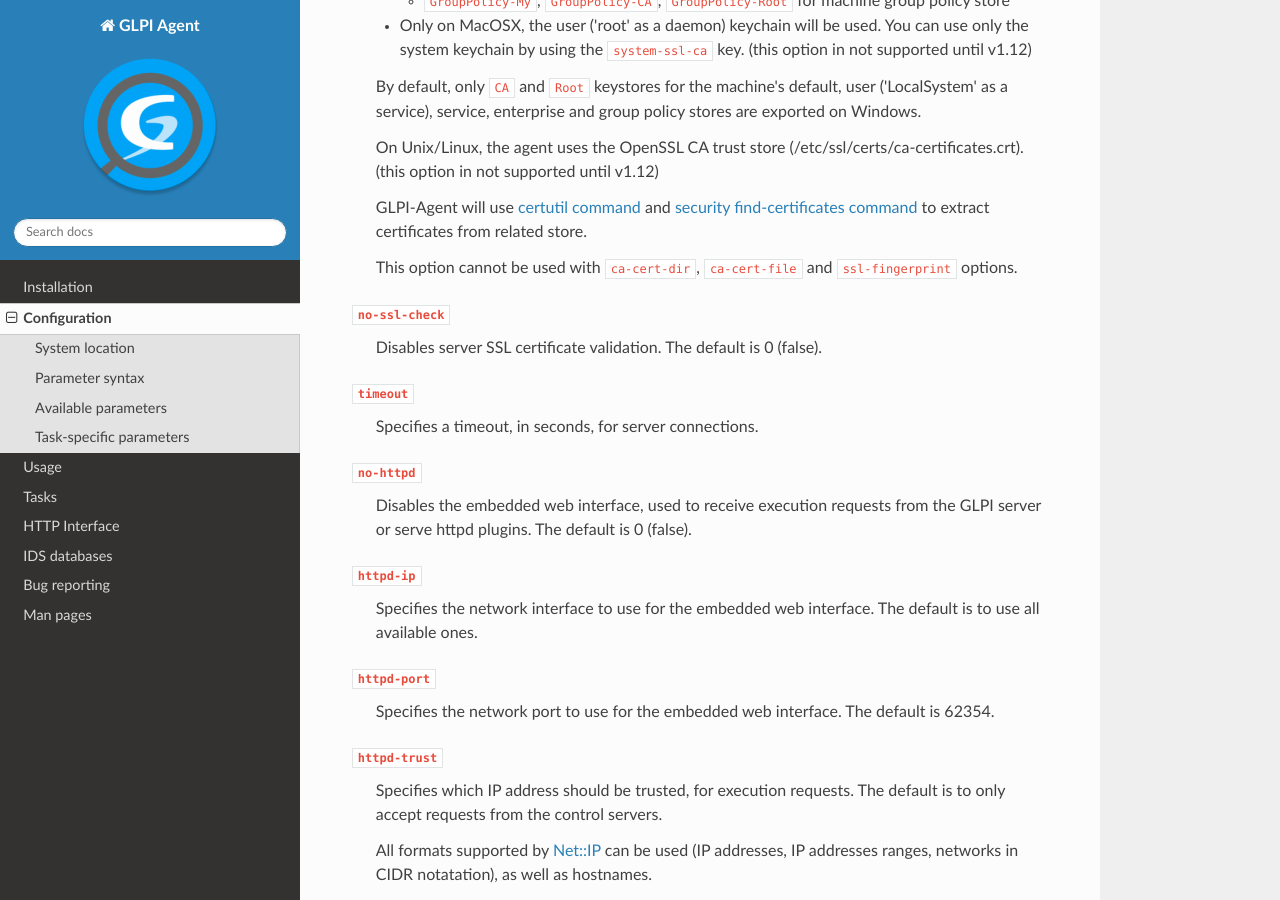
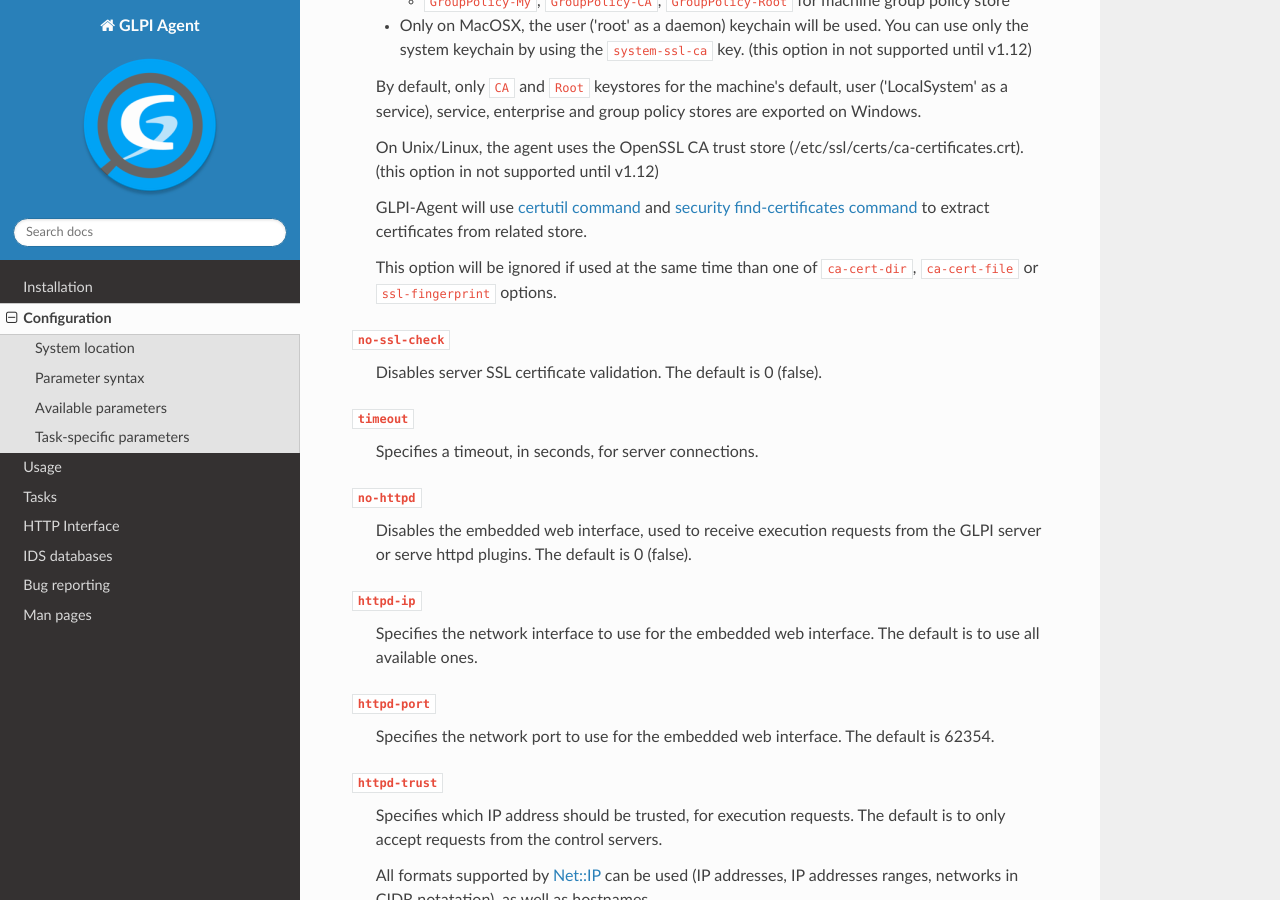
Before and after one commit to glpi-project/doc-agent, a Sphinx documentation site: the page built from source/configuration.rst, in a window 1280 px wide and 900 px high, scrolled down 5721 px. Built offline with Sphinx 7.4.7 and the Read the Docs theme 3.1.0, drawn with Linux system fonts in a browser that asks for light colours.

Commit message:
Update source/configuration.rst
Co-authored-by: Guillaume Bougard <gbougard@teclib.com>

```diff
--- a/source/configuration.rst
+++ b/source/configuration.rst
@@ -276,7 +276,7 @@
     GLPI-Agent will use `certutil command <https://learn.microsoft.com/en-us/windows-server/administration/windows-commands/certutil>`_
     and `security find-certificates command <https://ss64.com/mac/security-find-cert.html>`_ to extract certificates from related store.
 
-    This option cannot be used with ``ca-cert-dir``, ``ca-cert-file`` and ``ssl-fingerprint`` options.
+    This option will be ignored if used at the same time than one of ``ca-cert-dir``, ``ca-cert-file`` or ``ssl-fingerprint`` options.
 
 .. _no-ssl-check:
 
```
